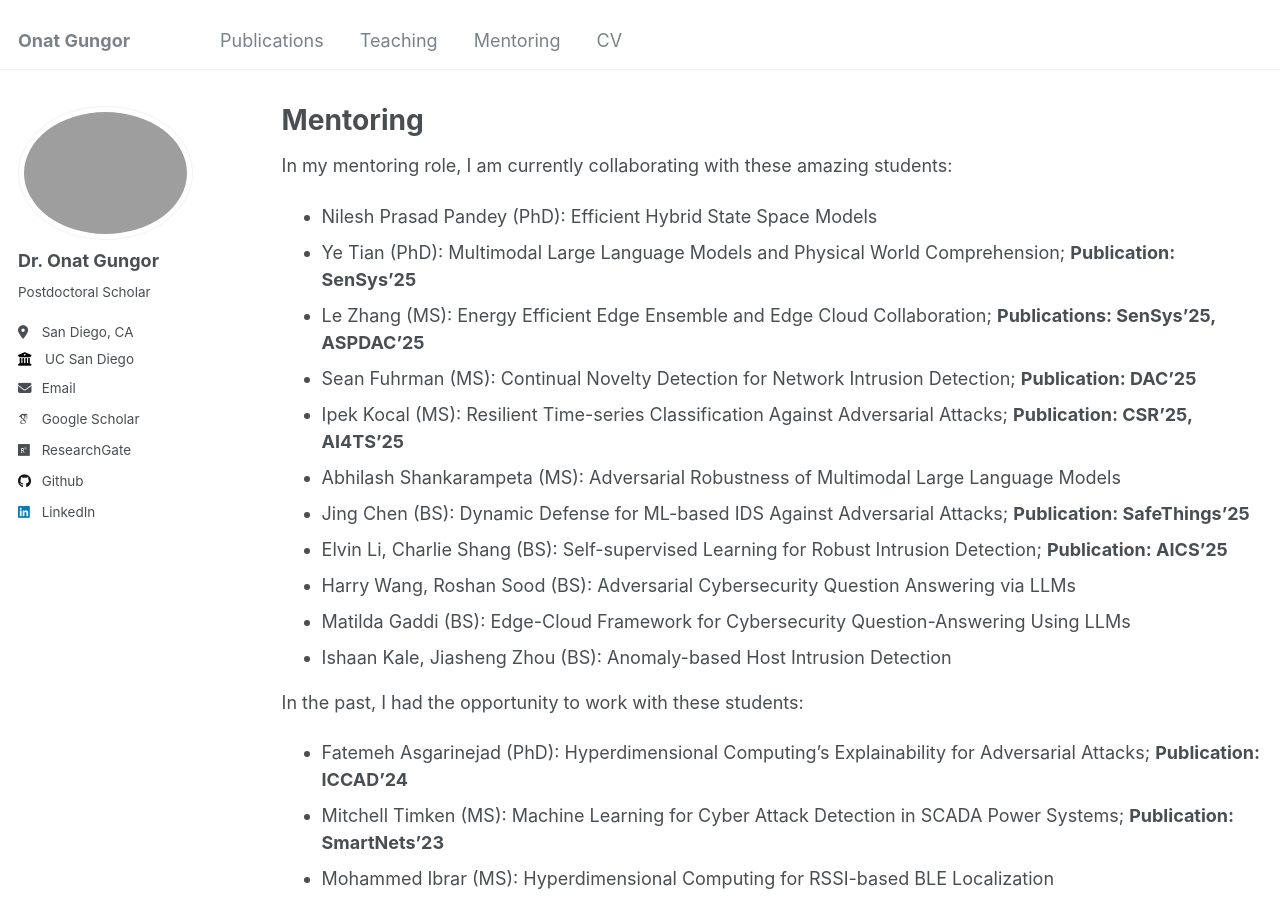
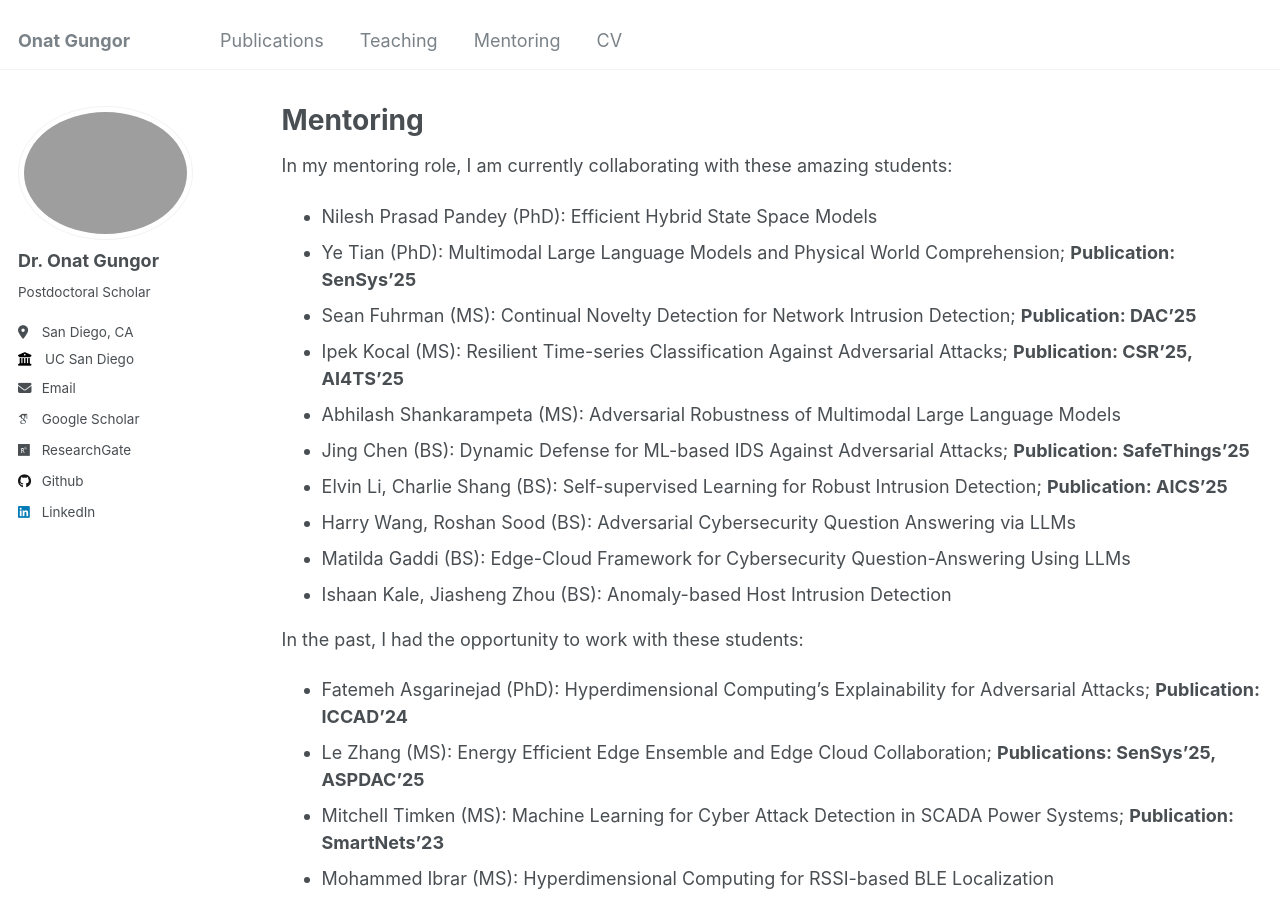
Before and after one commit to onatucsd/onatucsd.github.io, a Jekyll site: the page built from _pages/mentoring.md, in a window 1280 px wide and 900 px high. Built offline with Jekyll 4.4.1, drawn with Linux system fonts in a browser that asks for light colours; some web fonts are replaced; part of the change alters nothing that is shown.

```diff
--- a/_pages/mentoring.md
+++ b/_pages/mentoring.md
@@ -9,7 +9,6 @@ author_profile: true
 In my mentoring role, I am currently collaborating with these amazing students:
 * Nilesh Prasad Pandey (PhD): Efficient Hybrid State Space Models
 * Ye Tian (PhD): Multimodal Large Language Models and Physical World Comprehension; **Publication: SenSys'25**
-* Le Zhang (MS): Energy Efficient Edge Ensemble and Edge Cloud Collaboration; **Publications: SenSys'25, ASPDAC'25**
 * Sean Fuhrman (MS): Continual Novelty Detection for Network Intrusion Detection; **Publication: DAC'25**
 * Ipek Kocal (MS): Resilient Time-series Classification Against Adversarial Attacks; **Publication: CSR'25, AI4TS'25**
 * Abhilash Shankarampeta (MS): Adversarial Robustness of Multimodal Large Language Models
@@ -21,6 +20,7 @@ In my mentoring role, I am currently collaborating with these amazing students:
 
 In the past, I had the opportunity to work with these students:
 * Fatemeh Asgarinejad (PhD): Hyperdimensional Computing's Explainability for Adversarial Attacks; **Publication: ICCAD'24**
+* Le Zhang (MS): Energy Efficient Edge Ensemble and Edge Cloud Collaboration; **Publications: SenSys'25, ASPDAC'25**
 * Mitchell Timken (MS): Machine Learning for Cyber Attack Detection in SCADA Power Systems; **Publication: SmartNets'23**
 * Mohammed Ibrar (MS): Hyperdimensional Computing for RSSI-based BLE Localization
 * Sai Singapati, Kavan Mehta (MS): Ensemble Learning for Electricity Consumption Prediction
```
